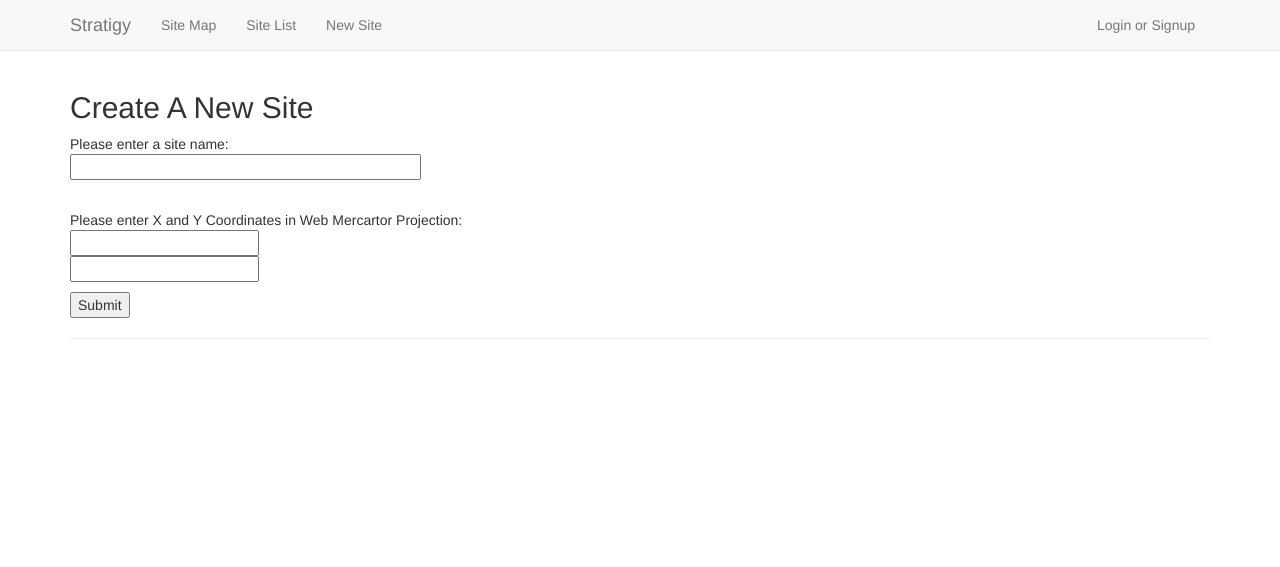
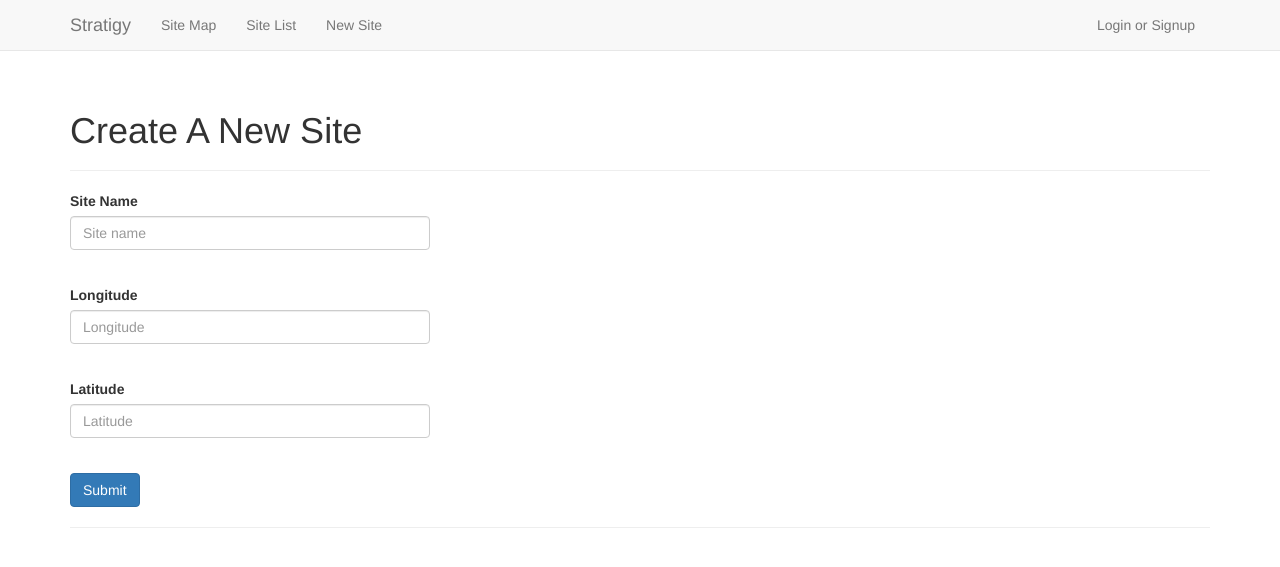
Before and after one commit to dkerkow/stratigy, a Flask app: page /new_site/ in a window 1280 px wide. Shown: the top 567 px of the page. Run offline with Flask 2, Linux system fonts and the light colour scheme; parts of the project's set-up code (start-up, migrations or seed data) failed here and were passed over; some libraries are stand-ins or nearby versions.

Commit message:
Forms cleanup, use Bootstrap elements

```diff
--- a/app/forms.py
+++ b/app/forms.py
@@ -12,17 +12,17 @@ from wtforms.validators import Required
 class NewSiteForm(Form):
     site_name   = TextField('Site Name', [
                 Required(message='Forgot your email address?')])
-    geom_x      = DecimalField('X Coordinate', [
+    geom_x      = DecimalField('Longitude', [
                 Required(message='You must provide coordinates.')])
-    geom_y      = DecimalField('Y Coordinate', [
+    geom_y      = DecimalField('Latitude', [
                 Required(message='You must provide coordinates.')])
 
 class NewRecordForm(Form):
     # 'site_id' is being injected in the controller
-    depth           = DecimalField('depth of the record')
-    upper_boundary  = DecimalField('upper bound of the record')
-    lower_boundary  = DecimalField('lower bound of the record')
-    attribute       = TextField('attribute name', [
+    depth           = DecimalField('Depth of the record')
+    upper_boundary  = DecimalField('Upper bound of the record')
+    lower_boundary  = DecimalField('Lower bound of the record')
+    attribute       = TextField('Attribute name', [
                     Required(message='Please enter an attribute')])
-    value           = TextField('value', [
+    value           = TextField('Value', [
                     Required(message='Please enter a value')])
--- a/app/templates/new_site.html
+++ b/app/templates/new_site.html
@@ -3,32 +3,45 @@
 
 {% block content %}
 
-    <h2>Create A New Site</h2>
+  <div class="page-header">
+    <h1>Create A New Site</h1>
+  </div>
 
-    <form action="{{ url_for('new_site') }}" method="post">
+  <form method="post" action="{{ url_for('new_site') }}">
     {{ form.hidden_tag() }}
 
-        <p>
-            Please enter a site name:<br>
-            {{ form.site_name(size=40) }}<br>
+    <div class="row">
+      <div class="form-group col-xs-4">
+        {{ form.site_name.label }}
+        {{ form.site_name(size=40, class="form-control", placeholder="Site name") }}
         {% for error in form.errors.site_name %}
         <span style="color: red;">{{ error }}</span>
         {% endfor %}<br>
-        </p>
-        <p>
-            Please enter X and Y Coordinates in Web Mercartor Projection:<br>
-            {{ form.geom_x(size=40) }}
+      </div>
+    </div>
+
+    <div class="row">
+      <div class="form-group col-xs-4">
+        {{ form.geom_x.label }}
+        {{ form.geom_x(size=40, class="form-control", placeholder="Longitude") }}
         {% for error in form.errors.geom_x %}
         <span style="color: red;">{{ error }}</span>
         {% endfor %}<br>
-            {{ form.geom_y(size=40) }}
+      </div>
+    </div>
+
+    <div class="row">
+      <div class="form-group col-xs-4">
+        {{ form.geom_y.label }}
+        {{ form.geom_y(size=40, class="form-control", placeholder="Latitude") }}
         {% for error in form.errors.geom_y %}
         <span style="color: red;">{{ error }}</span>
         {% endfor %}<br>
-        </p>
-        <p>
-            <input type="submit" value="Submit">
-        </p>
+      </div>
+    </div>
+
+    <button type="submit" class="btn btn-primary">Submit</button>
+
   </form>
 
 {% endblock %}
--- a/app/templates/sites.html
+++ b/app/templates/sites.html
@@ -1,6 +1,11 @@
 {% extends "base.html" %}
 
 {% block content %}
+
+  <div class="page-header">
+    <h1>My Sites</h1>
+  </div>
+
   <table class="table table-hover">
     <thead>
       <tr>
```
Also changed, not shown: app/templates/edit_site.html (+43 -21 lines). Lines whose indentation alone changed are shown as unchanged.
